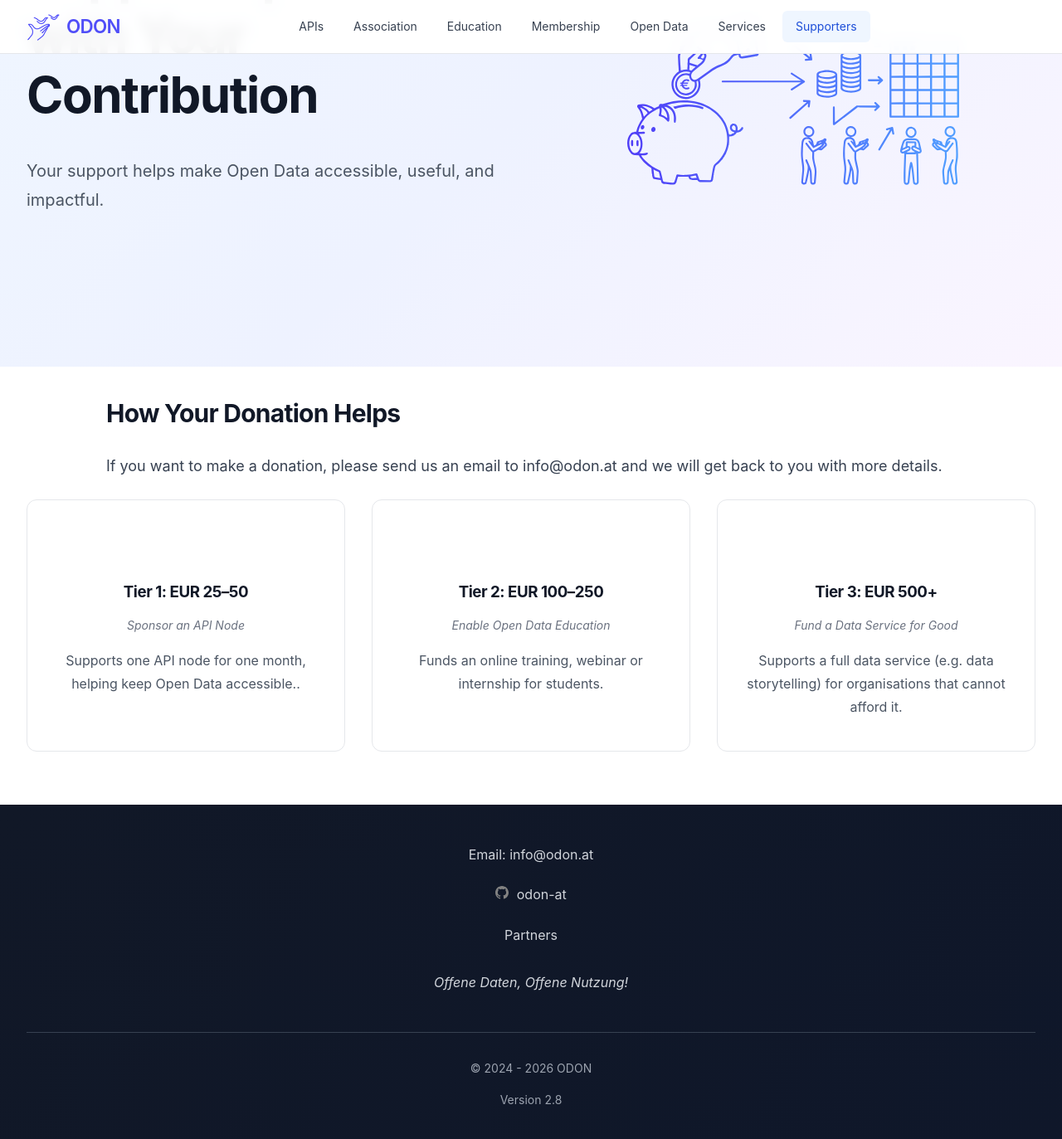
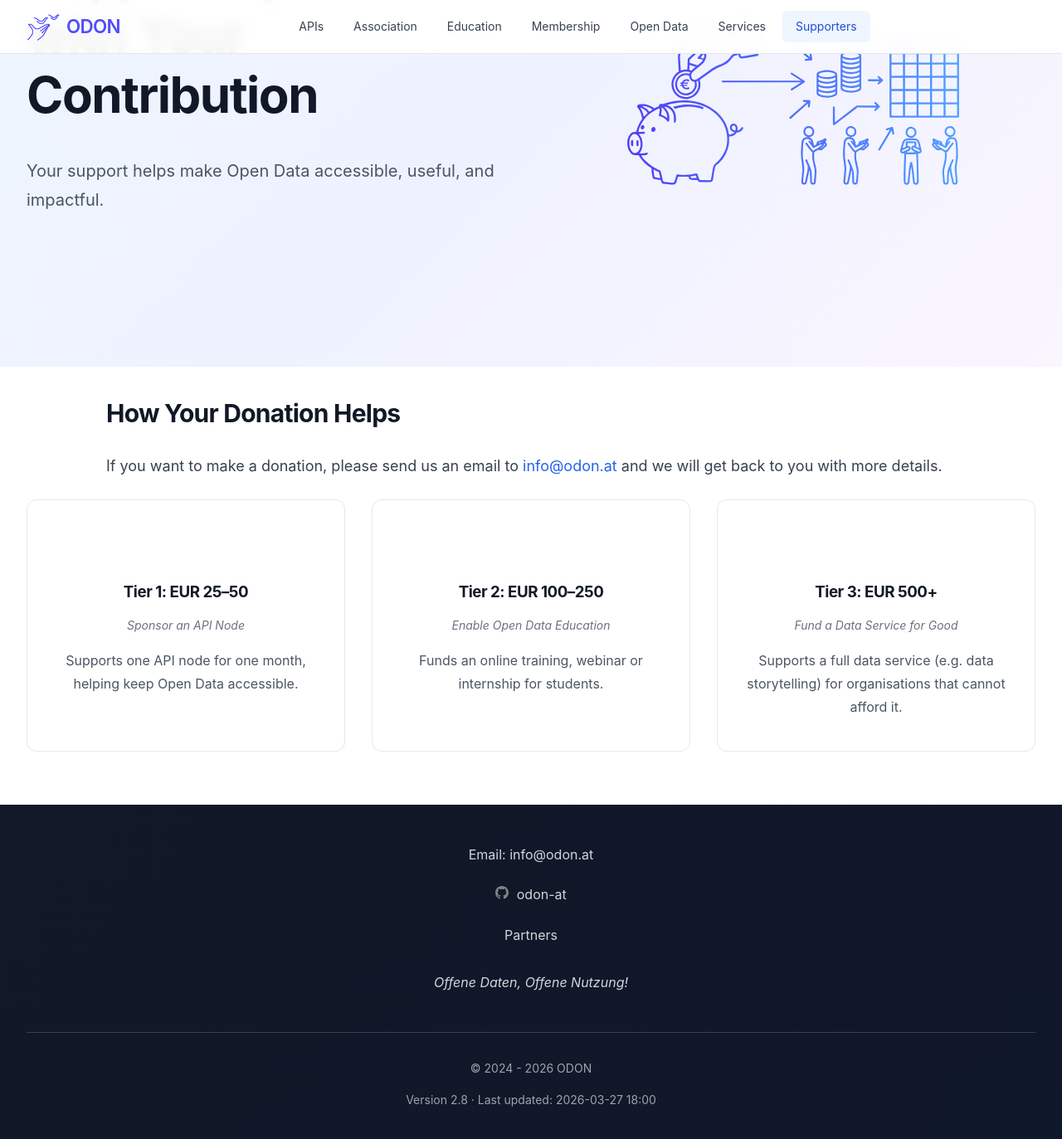
Before and after one commit to verein-odon/verein-odon.github.io, a Jekyll site: the page built from docs/en/supporters.md, in a window 1280 px wide and 1400 px high, scrolled down 259 px. Shown: the top 1373 px of the window at 83% size. Built offline with Jekyll 4.4.1, drawn with Linux system fonts in a browser that asks for light colours.

Commit message:
Update to multiple pages (en)

```diff
--- a/docs/en/supporters.md
+++ b/docs/en/supporters.md
@@ -4,59 +4,37 @@
 lang: en
 ref: supporters
 permalink: /en/supporters/
+last_updated: "2026-03-27 18:00"
 ---
 
 <section class="section bg-white">
-    <div class="container">
-        <div class="content-section">
-            <h2>
-                How Your Donation Helps
-            </h2>
-            <p>
-                If you want to make a donation, please send us an email to info@odon.at and we will get back to you with more details.
-            </p>
-        </div>
-        <div class="cards-grid">
-            <div class="card">
-                <div class="card-icon">
-                <!-- <svg viewBox="0 0 24 24" fill="none" stroke="currentColor" stroke-width="2">
-                    <ellipse cx="12" cy="5" rx="9" ry="3"></ellipse>
-                    <path d="M21 12c0 1.66-4 3-9 3s-9-1.34-9-3"></path>
-                    <path d="M3 5v14c0 1.66 4 3 9 3s9-1.34 9-3V5"></path>
-                </svg> -->
-                </div>
-                <h3>Tier 1: EUR 25–50</h3>
-                <p class="membership-subtitle">Sponsor an API Node</p>
-                <p class="card-text">Supports one API node for one month, helping keep Open Data accessible..
-                </p>
-                <!-- <a href="/en/donation" class="btn btn-primary btn-full" style="background-color: var(--color-indigo);">Donate For Tier 1</a> -->
-            </div>
-            <div class="card">
-                <div class="card-icon">
-                <!-- <svg viewBox="0 0 24 24" fill="none" stroke="currentColor" stroke-width="2">
-                    <path d="M16 21v-2a4 4 0 0 0-4-4H6a4 4 0 0 0-4 4v2"></path>
-                    <circle cx="9" cy="7" r="4"></circle>
-                    <path d="M22 21v-2a4 4 0 0 0-3-3.87"></path>
-                    <path d="M16 3.13a4 4 0 0 1 0 7.75"></path>
-                </svg> -->
-                </div>
-                <h3>Tier 2: EUR 100–250</h3>
-                <p class="membership-subtitle">Enable Open Data Education</p>
-                <p class="card-text">Funds an online training, webinar or internship for students.</p>
-                <!-- <a href="/en/donation" class="btn btn-primary btn-full" style="background-color: var(--color-indigo);">Donate For Tier 2</a> -->
-            </div>
-            <div class="card">
-                <div class="card-icon">
-                <!-- <svg viewBox="0 0 24 24" fill="none" stroke="currentColor" stroke-width="2">
-                    <polyline points="16 18 22 12 16 6"></polyline>
-                    <polyline points="8 6 2 12 8 18"></polyline>
-                </svg> -->
-                </div>
-                <h3>Tier 3: EUR 500+</h3>
-                <p class="membership-subtitle">Fund a Data Service for Good</p>
-                <p class="card-text">Supports a full data service (e.g. data storytelling) for organisations that cannot afford it.</p>
-                <!-- <a href="/en/donation" class="btn btn-primary btn-full" style="background-color: var(--color-indigo);">Donate For Tier 3</a> -->
-            </div>
-        </div>
+  <div class="container">
+    <div class="content-section">
+      <h2>How Your Donation Helps</h2>
+      <p>
+        If you want to make a donation, please send us an email to <a href="mailto:info@odon.at">info@odon.at</a> and we will get back to you with more details.
+      </p>
     </div>
+    <div class="cards-grid">
+      <div class="card">
+        <div class="card-icon"></div>
+        <h3>Tier 1: EUR 25–50</h3>
+        <p class="membership-subtitle">Sponsor an API Node</p>
+        <p class="card-text">Supports one API node for one month, helping keep Open Data accessible.
+        </p>
+      </div>
+      <div class="card">
+        <div class="card-icon"></div>
+        <h3>Tier 2: EUR 100–250</h3>
+        <p class="membership-subtitle">Enable Open Data Education</p>
+        <p class="card-text">Funds an online training, webinar or internship for students.</p>
+      </div>
+      <div class="card">
+        <div class="card-icon"></div>
+        <h3>Tier 3: EUR 500+</h3>
+        <p class="membership-subtitle">Fund a Data Service for Good</p>
+        <p class="card-text">Supports a full data service (e.g. data storytelling) for organisations that cannot afford it.</p>
+      </div>
+    </div>
+  </div>
 </section>
```
Also changed, not shown: docs/en/association.md (+34 -71 lines), docs/en/education.md (+52 -59 lines), docs/en/membership.md (+89 -101 lines).
